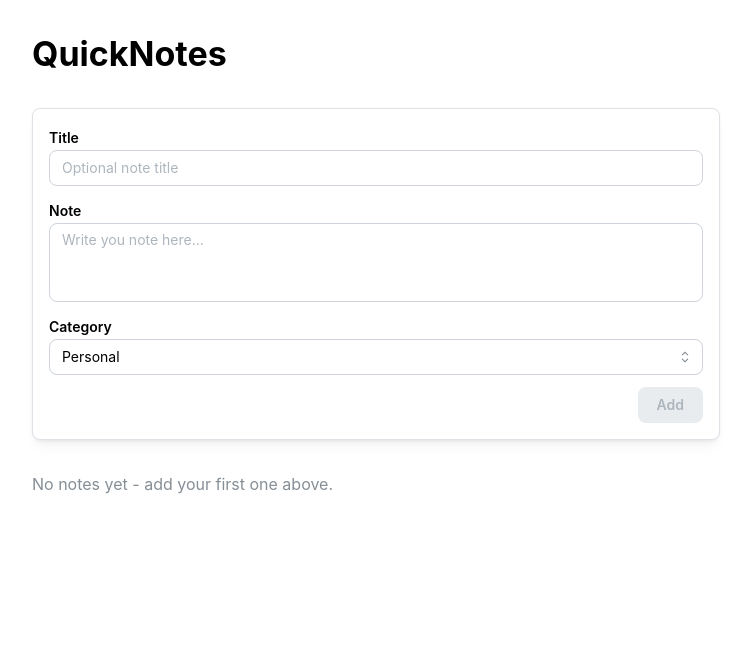
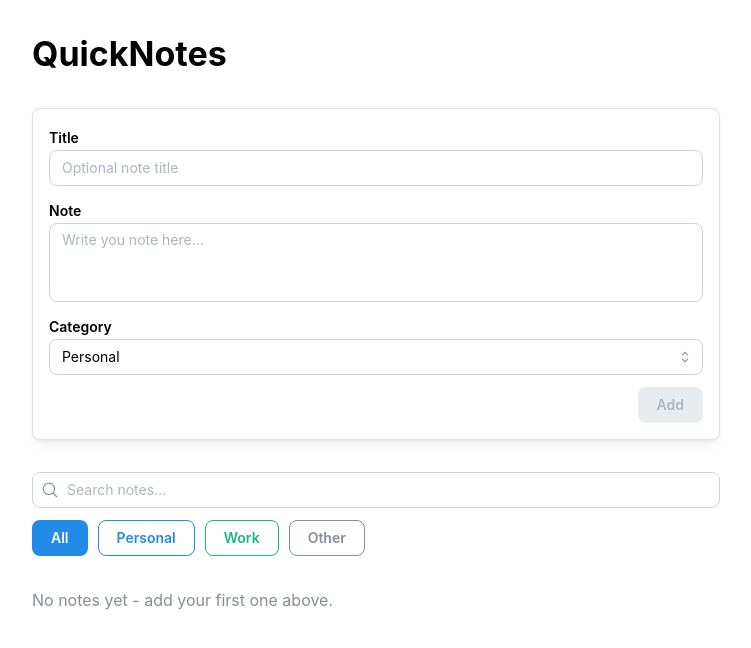
Before and after one commit to Andrey-Ruch/quick-notes, a React (Vite) app: page / in a window 1280 px wide. Shown: the top 648 px of the page, without its empty margins (264-1015 px from the left). Built offline with nearby package versions, Linux system fonts and the light colour scheme.

Commit message:
Step 9: add note filtering functionality with search and category selection in NoteFilters component

```diff
--- a/src/App.jsx
+++ b/src/App.jsx
@@ -6,6 +6,7 @@ import { Container, Title, SimpleGrid, Stack, Text } from "@mantine/core";
 
 // Components
 import { NoteForm } from "./components/NoteForm";
+import { NoteFilters } from "./components/NoteFilters";
 import { NoteCard } from "./components/NoteCard";
 import { NoteModal } from "./components/NoteModal";
 
@@ -17,6 +18,8 @@ export default function App() {
         return stored ? JSON.parse(stored) : [];
     });
     const [selectedNote, setSelectedNote] = useState(null);
+    const [search, setSearch] = useState("");
+    const [activeCategory, setActiveCategory] = useState("all");
 
     useEffect(() => {
         localStorage.setItem(STORAGE_KEY, JSON.stringify(notes));
@@ -65,6 +68,16 @@ export default function App() {
         open();
     }
 
+    const query = search.trim().toLowerCase();
+    const visibleNotes = notes.filter((note) => {
+        const matchesCategory =
+            activeCategory === "all" || note.category === activeCategory;
+        const matchesSearch =
+            note.title.toLowerCase().includes(query) ||
+            note.text.toLowerCase().includes(query);
+        return matchesCategory && matchesSearch;
+    });
+
     return (
         <Container size="sm" py="xl">
             <Stack gap="xl">
@@ -72,13 +85,22 @@ export default function App() {
 
                 <NoteForm onAdd={addNote} />
 
+                <NoteFilters
+                    search={search}
+                    onSearchChange={setSearch}
+                    activeCategory={activeCategory}
+                    onCategoryChange={setActiveCategory}
+                />
+
                 {notes.length === 0 ? (
                     <Text c="dimmed">
                         No notes yet - add your first one above.
                     </Text>
+                ) : visibleNotes.length === 0 ? (
+                    <Text c="dimmed">No notes match your search.</Text>
                 ) : (
                     <SimpleGrid cols={{ base: 1, sm: 2, md: 3 }} spacing="md">
-                        {notes.map((note) => (
+                        {visibleNotes.map((note) => (
                             <NoteCard
                                 key={note.id}
                                 note={note}
--- /dev/null
+++ b/src/components/NoteFilters.jsx
@@ -0,0 +1,47 @@
+import { TextInput, Button, Group, Stack } from "@mantine/core";
+import { MagnifyingGlassIcon } from "@phosphor-icons/react";
+import { CATEGORIES } from "../categories";
+
+export function NoteFilters({
+    search,
+    onSearchChange,
+    activeCategory,
+    onCategoryChange,
+}) {
+    return (
+        <Stack gap="sm">
+            <TextInput
+                placeholder="Search notes..."
+                leftSection={<MagnifyingGlassIcon size={18} />}
+                value={search}
+                onChange={(event) => {
+                    onSearchChange(event.target.value);
+                }}
+            />
+
+            <Group gap="xs">
+                <Button
+                    variant={activeCategory === "all" ? "filled" : "outline"}
+                    onClick={() => onCategoryChange("all")}
+                >
+                    All
+                </Button>
+
+                {CATEGORIES.map((category) => (
+                    <Button
+                        key={category.value}
+                        color={category.color}
+                        variant={
+                            activeCategory === category.value
+                                ? "filled"
+                                : "outline"
+                        }
+                        onClick={() => onCategoryChange(category.value)}
+                    >
+                        {category.label}
+                    </Button>
+                ))}
+            </Group>
+        </Stack>
+    );
+}
```
